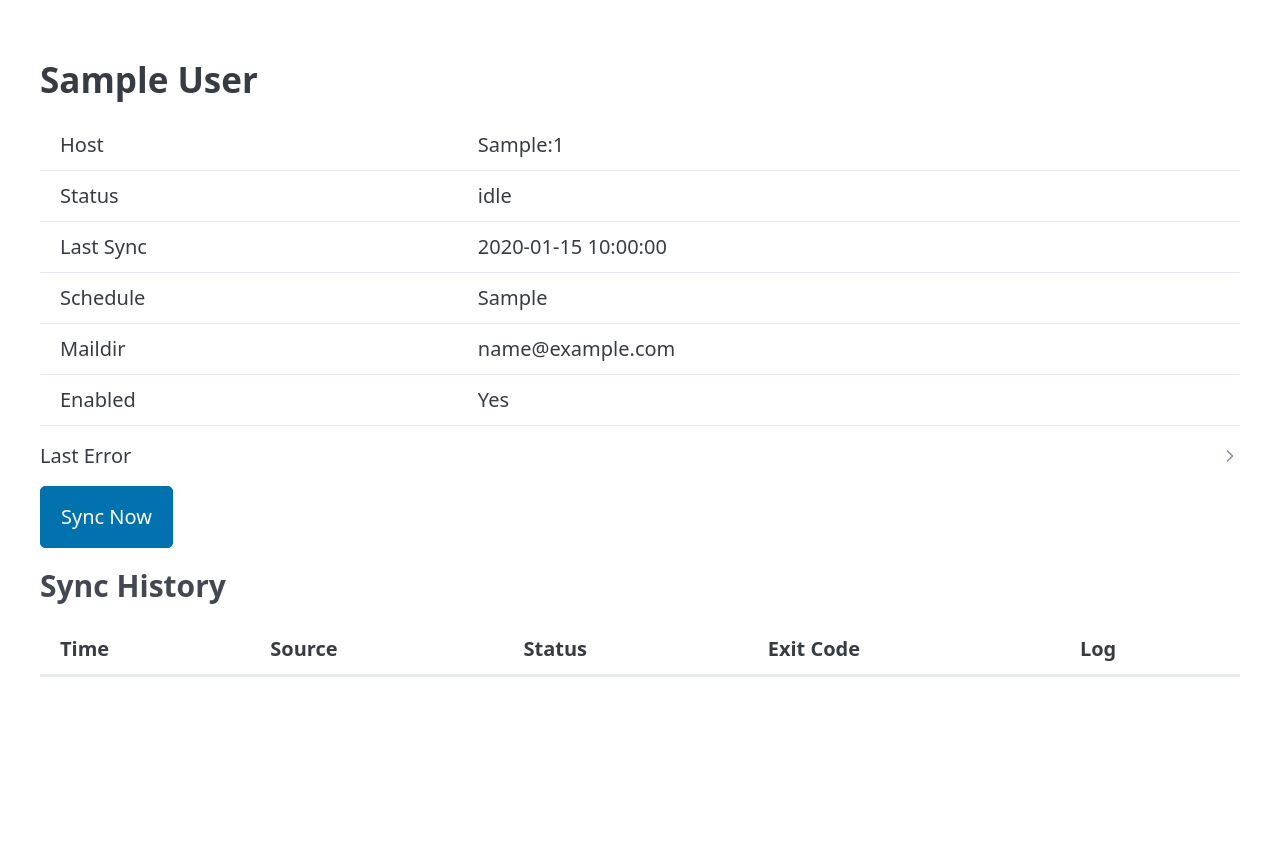
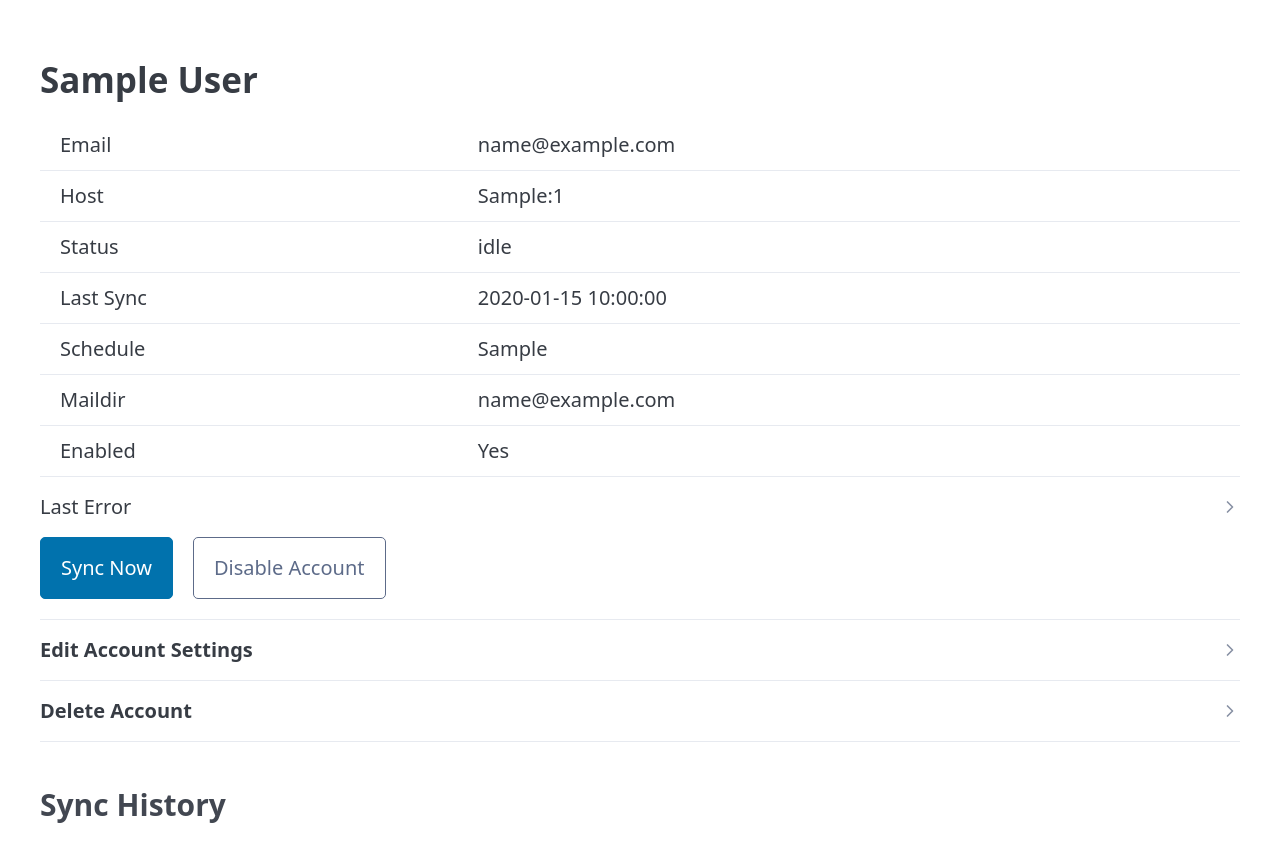
Before and after one commit to thekoma/mailfallback, a FastAPI app: page /accounts/1 in a window 1280 px wide. Shown: the part 70-913 px from the top of the page. Before the commit the page ends 747 px from the top, so only its background shows below. Run offline with FastAPI, Linux system fonts and the light colour scheme; the visitor is signed in with stand-in values (Sample User, id 1); tables that the repository leaves empty hold one stand-in row (values such as "Sample post"); lists and menus that the app fills with data are empty; some libraries are stand-ins or nearby versions.

Commit message:
feat: account edit, disable/enable, and delete with email confirmation
- Add email_address field to Account model + migration
- Add inline edit form on account detail page (collapsible)
- Add disable/enable toggle button via HTMX PATCH
- Add delete with email address confirmation (admin only)
- Update account creation form, API schemas, config export/import

Co-Authored-By: Claude Opus 4.6 (1M context) <noreply@anthropic.com>

```diff
--- a/src/mailfallback/models.py
+++ b/src/mailfallback/models.py
@@ -66,6 +66,7 @@ class Account(Base):
 
     id = Column(String, primary_key=True, default=_new_uuid)
     name = Column(String, nullable=False)
+    email_address = Column(String, nullable=False, default="")
     imap_host = Column(String, nullable=False)
     imap_port = Column(Integer, nullable=False, default=993)
     auth_type = Column(Enum(AuthType), nullable=False, default=AuthType.app_password)
--- a/src/mailfallback/routers/accounts.py
+++ b/src/mailfallback/routers/accounts.py
@@ -12,6 +12,7 @@ router = APIRouter(prefix="/api/accounts", tags=["accounts"])
 
 class AccountCreate(BaseModel):
     name: str
+    email_address: str = ""
     imap_host: str
     imap_port: int = 993
     auth_type: str = "app_password"
@@ -22,6 +23,7 @@ class AccountCreate(BaseModel):
 
 class AccountUpdate(BaseModel):
     name: str | None = None
+    email_address: str | None = None
     imap_host: str | None = None
     imap_port: int | None = None
     sync_schedule: str | None = None
@@ -63,6 +65,7 @@ def get(account_id: str, user: User = Depends(get_current_user), db: Session = D
     return {
         "id": account.id,
         "name": account.name,
+        "email_address": account.email_address,
         "imap_host": account.imap_host,
         "imap_port": account.imap_port,
         "auth_type": account.auth_type.value,
--- a/src/mailfallback/routers/config_io.py
+++ b/src/mailfallback/routers/config_io.py
@@ -11,6 +11,7 @@ router = APIRouter(prefix="/api/config", tags=["config"])
 
 class AccountExport(BaseModel):
     name: str
+    email_address: str = ""
     imap_host: str
     imap_port: int
     auth_type: str
@@ -29,6 +30,7 @@ def export_config(admin: User = Depends(require_admin), db: Session = Depends(ge
         "accounts": [
             {
                 "name": a.name,
+                "email_address": a.email_address,
                 "imap_host": a.imap_host,
                 "imap_port": a.imap_port,
                 "auth_type": a.auth_type.value,
@@ -50,6 +52,7 @@ def import_config(
     for acc_data in body.accounts:
         account = Account(
             name=acc_data.name,
+            email_address=acc_data.email_address,
             imap_host=acc_data.imap_host,
             imap_port=acc_data.imap_port,
             auth_type=acc_data.auth_type,
--- a/src/mailfallback/services/account_service.py
+++ b/src/mailfallback/services/account_service.py
@@ -15,12 +15,14 @@ def create_account(
     maildir_path: str,
     credentials: str | None = None,
     sync_schedule: str = "0 */6 * * *",
+    email_address: str = "",
 ) -> Account:
     encrypted_creds = None
     if credentials:
         encrypted_creds = encrypt_credentials(credentials, settings.secret_key)
     account = Account(
         name=name,
+        email_address=email_address,
         imap_host=imap_host,
         imap_port=imap_port,
         auth_type=auth_type,
--- a/src/mailfallback/templates/account_detail.html
+++ b/src/mailfallback/templates/account_detail.html
@@ -3,8 +3,8 @@
 {% block content %}
 <h2>{{ account.name }}</h2>
 
-<div hx-get="/partials/account-status/{{ account.id }}" hx-trigger="every 5s" hx-swap="innerHTML">
 <table>
+    <tr><td>Email</td><td>{{ account.email_address }}</td></tr>
     <tr><td>Host</td><td>{{ account.imap_host }}:{{ account.imap_port }}</td></tr>
     <tr><td>Status</td><td><span class="sync-{{ account.sync_state.value }}">{{ account.sync_state.value }}</span></td></tr>
     <tr><td>Last Sync</td><td>{{ account.last_sync_at.strftime('%Y-%m-%d %H:%M:%S') if account.last_sync_at else 'Never' }}</td></tr>
@@ -12,7 +12,6 @@
     <tr><td>Maildir</td><td>{{ account.maildir_path }}</td></tr>
     <tr><td>Enabled</td><td>{{ 'Yes' if account.enabled else 'No' }}</td></tr>
 </table>
-</div>
 
 {% if account.last_error %}
 <details>
@@ -21,12 +20,87 @@
 </details>
 {% endif %}
 
-<div style="display: flex; gap: 1rem; margin: 1rem 0;">
+<div style="display: flex; gap: 1rem; margin: 1rem 0; flex-wrap: wrap;">
     <button hx-post="/api/sync/{{ account.id }}" hx-swap="none"
-        {% if account.sync_state.value == 'syncing' %}disabled{% endif %}>
+        {% if account.sync_state.value == 'syncing' or not account.enabled %}disabled{% endif %}>
         Sync Now
     </button>
+
+    {% if account.enabled %}
+    <button class="secondary outline"
+        hx-patch="/api/accounts/{{ account.id }}"
+        hx-vals='{"enabled": false}'
+        hx-headers='{"Content-Type": "application/json"}'
+        hx-swap="none"
+        hx-on::after-request="location.reload()">
+        Disable Account
+    </button>
+    {% else %}
+    <button class="secondary"
+        hx-patch="/api/accounts/{{ account.id }}"
+        hx-vals='{"enabled": true}'
+        hx-headers='{"Content-Type": "application/json"}'
+        hx-swap="none"
+        hx-on::after-request="location.reload()">
+        Enable Account
+    </button>
+    {% endif %}
 </div>
+
+<hr>
+
+<details>
+    <summary><strong>Edit Account Settings</strong></summary>
+    <form method="post" action="/accounts/{{ account.id }}/edit" style="margin-top: 1rem;">
+        <div style="display: grid; grid-template-columns: 1fr 1fr; gap: 1rem;">
+            <div>
+                <label for="name">Account Name</label>
+                <input type="text" id="name" name="name" value="{{ account.name }}">
+            </div>
+            <div>
+                <label for="email_address">Email Address</label>
+                <input type="email" id="email_address" name="email_address" value="{{ account.email_address }}">
+            </div>
+            <div>
+                <label for="imap_host">IMAP Host</label>
+                <input type="text" id="imap_host" name="imap_host" value="{{ account.imap_host }}">
+            </div>
+            <div>
+                <label for="imap_port">IMAP Port</label>
+                <input type="number" id="imap_port" name="imap_port" value="{{ account.imap_port }}">
+            </div>
+            <div>
+                <label for="sync_schedule">Sync Schedule (cron)</label>
+                <input type="text" id="sync_schedule" name="sync_schedule" value="{{ account.sync_schedule }}">
+            </div>
+            <div>
+                <label for="credentials">New Password (leave blank to keep)</label>
+                <input type="password" id="credentials" name="credentials">
+            </div>
+        </div>
+        <button type="submit" style="margin-top: 1rem;">Save Changes</button>
+    </form>
+</details>
+
+{% if user.role.value == "admin" %}
+<hr>
+<details>
+    <summary><strong style="color: var(--pico-color-red-500);">Delete Account</strong></summary>
+    <div style="margin-top: 1rem;">
+        <p>This action is irreversible. Type <strong>{{ account.email_address }}</strong> to confirm.</p>
+        <input type="text" id="delete-confirm" placeholder="Type email address to confirm"
+            oninput="document.getElementById('delete-btn').disabled = this.value !== '{{ account.email_address }}'">
+        <button id="delete-btn" class="secondary" disabled
+            hx-delete="/api/accounts/{{ account.id }}"
+            hx-swap="none"
+            hx-on::after-request="window.location='/'">
+            Delete Account
+        </button>
+    </div>
+</details>
+{% endif %}
+
+<hr>
 
 <h3>Sync History</h3>
 <table>
--- a/src/mailfallback/templates/account_form.html
+++ b/src/mailfallback/templates/account_form.html
@@ -5,6 +5,9 @@
 <form method="post" action="/accounts/new">
     <label for="name">Account Name</label>
     <input type="text" id="name" name="name" placeholder="Gmail Personal" required>
+
+    <label for="email_address">Email Address</label>
+    <input type="email" id="email_address" name="email_address" placeholder="user@gmail.com" required>
 
     <label for="imap_host">IMAP Host</label>
     <input type="text" id="imap_host" name="imap_host" placeholder="imap.gmail.com" required>
```
Also changed, not shown: alembic/versions/3f225361d14c_add_email_address_to_accounts.py (added, +32 -0 lines), src/mailfallback/routers/ui.py (+21 -0 lines). Lines whose indentation alone changed are shown as unchanged.
